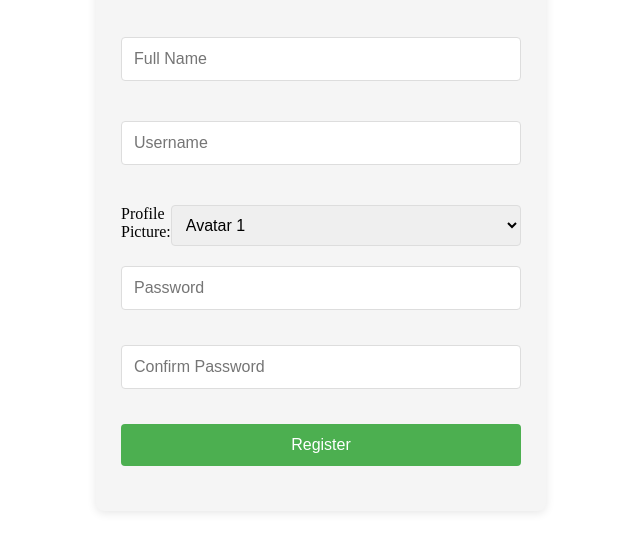
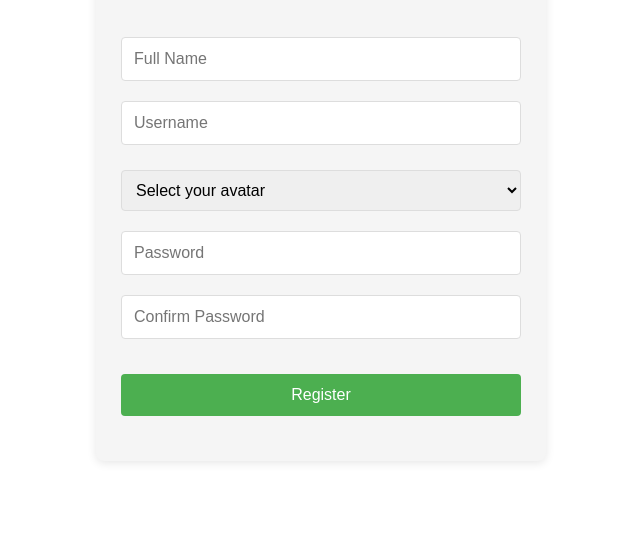
Before and after one commit to ujaandas/comp4021-proj, a website: page public/index.html in a window 1280 px wide. Both pictures are taken after a click on the button "Need to register?". Shown: the part 105-656 px from the top of the page, without its empty margins (319-959 px from the left). Drawn offline with nearby package versions, Linux system fonts and the light colour scheme.

Commit message:
login and signin fully works

```diff
--- a/public/css/style.css
+++ b/public/css/style.css
@@ -99,13 +99,8 @@
     margin-bottom: 20px; /* Additional spacing between fields */
 }
 
-/* If you want even more spacing between specific elements */
-#auth-username {
-    margin-bottom: 15px; /* Example of specific field spacing */
-}
-
-#auth-password {
-    margin-bottom: 15px;
+#avatar-avatar {
+    margin-bottom: 30px; !important;
 }
 
 /* Add to your CSS file */
--- a/public/index.html
+++ b/public/index.html
@@ -14,29 +14,28 @@
             <button id="toggle-auth-mode" class="toggle-btn">Need to register?</button>
         </div>
 
-        <div class="form-field" id="name-field" style="display: none;">
-            <input type="text" id="auth-name" placeholder="Full Name" class="auth-input">
-        </div>
-
         <form id="auth-submit-form">
-            <div class="form-field">
-                <input type="text" id="auth-username" placeholder="Username" class="auth-input" required>
+            <div class="form-field" id="name-field">
+                <input type="text" id="auth-name" name="name" placeholder="Full Name" class="auth-input">
             </div>
 
-            <div class="form-field" id="avatar-field" style="display: none;">
-                <label for="auth-avatar">Profile Picture:</label>
-                <select id="auth-avatar" class="auth-input">
-                    <option value="avatar1.jpg">Avatar 1</option>
+            <div class="form-field">
+                <input type="text" id="auth-username" name="username" placeholder="Username" class="auth-input" required>
+            </div>
+
+            <div class="form-field" id="avatar-field">
+                <select id="auth-avatar" class="auth-input" name="avatar" >
+                    <option value="">Select your avatar</option>
                 </select>
             </div>
 
             <div class="form-field">
-                <input type="password" id="auth-password" placeholder="Password" class="auth-input" required>
+                <input type="password" id="auth-password" name="password" placeholder="Password" class="auth-input" required>
             </div>
 
             <!-- Add this new field for password confirmation -->
             <div class="form-field" id="password-confirm-field" style="display: none;">
-                <input type="password" id="auth-password-confirm" placeholder="Confirm Password" class="auth-input">
+                <input type="password" id="auth-password-confirm" name="password_confirm" placeholder="Confirm Password" class="auth-input">
             </div>
 
             <div id="auth-extra-fields" class="form-field" style="display: none;">
@@ -64,6 +63,7 @@
 <script src="/socket.io/socket.io.js"></script>
 <script src="/js/registration.js"></script>
 <script src="/js/authentication.js"></script>
+<script src="/js/avatar.js"></script>
 <script src="/js/socket.js"></script>
 <script src="/js/ui.js"></script>
 <script>
--- /dev/null
+++ b/public/js/avatar.js
@@ -0,0 +1,93 @@
+const Avatar = (function() {
+    // This stores the available avatars
+    const avatars = {
+        "Land Animals": {
+            "Hamster": "&#128057;",
+            "Rabbit Face": "&#128048;",
+            "Rabbit": "&#128007;",
+            "Hedgehog": "&#129428;",
+            "Bat": "&#129415;",
+            "Bear": "&#128059;",
+            "Koala": "&#128040;",
+            "Panda": "&#128060;",
+            "Kangaroo": "&#129432;",
+            "Badger": "&#129441;"
+        },
+        "Birds": {
+            "Turkey": "&#129411;",
+            "Chicken": "&#128020;",
+            "Rooster": "&#128019;",
+            "Hatching Chick": "&#128035;",
+            "Baby Chick 1": "&#128036;",
+            "Baby Chick 2": "&#128037;",
+            "Bird": "&#128038;",
+            "Penguin": "&#128039;",
+            "Eagle": "&#129413;",
+            "Duck": "&#129414;",
+            "Swan": "&#129442;",
+            "Owl": "&#129417;",
+            "Peacock": "&#129434;",
+            "Parrot": "&#129436;"
+        },
+        "Amphibian/Reptile": {
+            "Frog": "&#128056;",
+            "Crocodile": "&#128010;",
+            "Turtle": "&#128034;",
+            "Lizard": "&#129422;",
+            "Snake": "&#128013;",
+            "Dragon Head": "&#128050;",
+            "Dragon": "&#128009;",
+            "Sauropod": "&#129429;",
+            "T-Rex": "&#129430;"
+        },
+        "Sea Animals": {
+            "Spouting Whale": "&#128051;",
+            "Whale": "&#128011;",
+            "Dolphin": "&#128044;",
+            "Fish": "&#128031;",
+            "Tropical Fish": "&#128032;",
+            "Blowfish": "&#128033;",
+            "Shark": "&#129416;",
+            "Octopus": "&#128025;",
+            "Spiral Shell": "&#128026;"
+        },
+        "Insects": {
+            "Snail": "&#128012;",
+            "Butterfly": "&#129419;",
+            "Bug": "&#128027;",
+            "Ant": "&#128028;",
+            "Honeybee": "&#128029;",
+            "Lady Beetle": "&#128030;",
+            "Cricket": "&#129431;",
+            "Scorpion": "&#129410;",
+            "Mosquito": "&#129439;",
+            "Microbe": "&#129440;"
+        }
+    };
+
+    // This function populates the avatars to a select box
+    const populate = function(select) {
+        for (const category in avatars) {
+            const optgroup = $("<optgroup label='" + category + "'></optgroup");
+            for (const name in avatars[category]) {
+                optgroup.append(
+                    $("<option value='" + name + "'>" +
+                        avatars[category][name] + " " + name +
+                        "</option>")
+                );
+            }
+            select.append(optgroup);
+        }
+    };
+
+    // This function gets the code from the avatar name
+    const getCode = function(name) {
+        for (const category in avatars) {
+            if (name in avatars[category])
+                return avatars[category][name];
+        }
+        return "&#128683;";
+    };
+
+    return { populate, getCode };
+})();
--- a/public/js/ui.js
+++ b/public/js/ui.js
@@ -3,6 +3,17 @@ const SignInForm = (function() {
 
     const initialize = function() {
         console.log("Initializing form event listeners");
+
+        Avatar.populate($("#auth-avatar"));
+// Update avatar preview when selection changes
+        $("#auth-avatar").on("change", function() {
+            const selectedName = $(this).val();
+            const emojiCode = Avatar.getCode(selectedName);
+            $("#avatar-preview").html(emojiCode);
+        });
+
+        // Trigger initial preview update
+        $("#auth-avatar").trigger("change");
 
         // Toggle between modes
         $("#toggle-auth-mode").on("click", function(e) {
@@ -93,6 +104,8 @@ const SignInForm = (function() {
             $("#name-field").hide();
             $("#avatar-field").hide();
             $("#auth-password-confirm").removeAttr("required");
+            $("#auth-avatar").removeAttr("required");
+            $("#auth-name").removeAttr("required");
         } else {
             $("#auth-title").text("Register");
             $("#auth-submit-btn").text("Register");
@@ -102,6 +115,7 @@ const SignInForm = (function() {
             $("#avatar-field").show();
             $("#auth-password-confirm").attr("required", "true");
             $("#auth-name").attr("required", "true");
+            $("#auth-avatar").attr("required", "true");  // Add this line
         }
         // Clear form and messages
         $("#auth-submit-form").trigger("reset");
```
